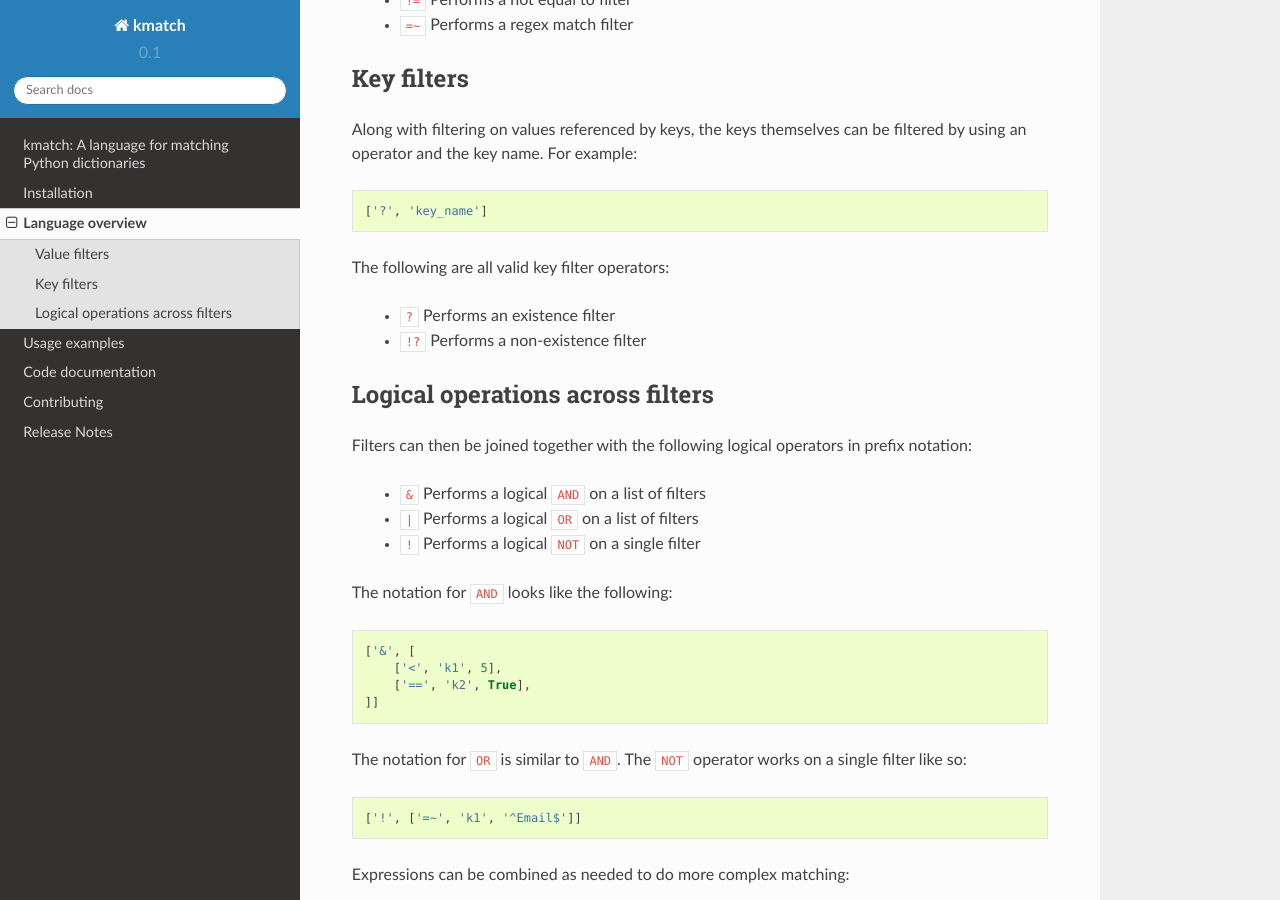
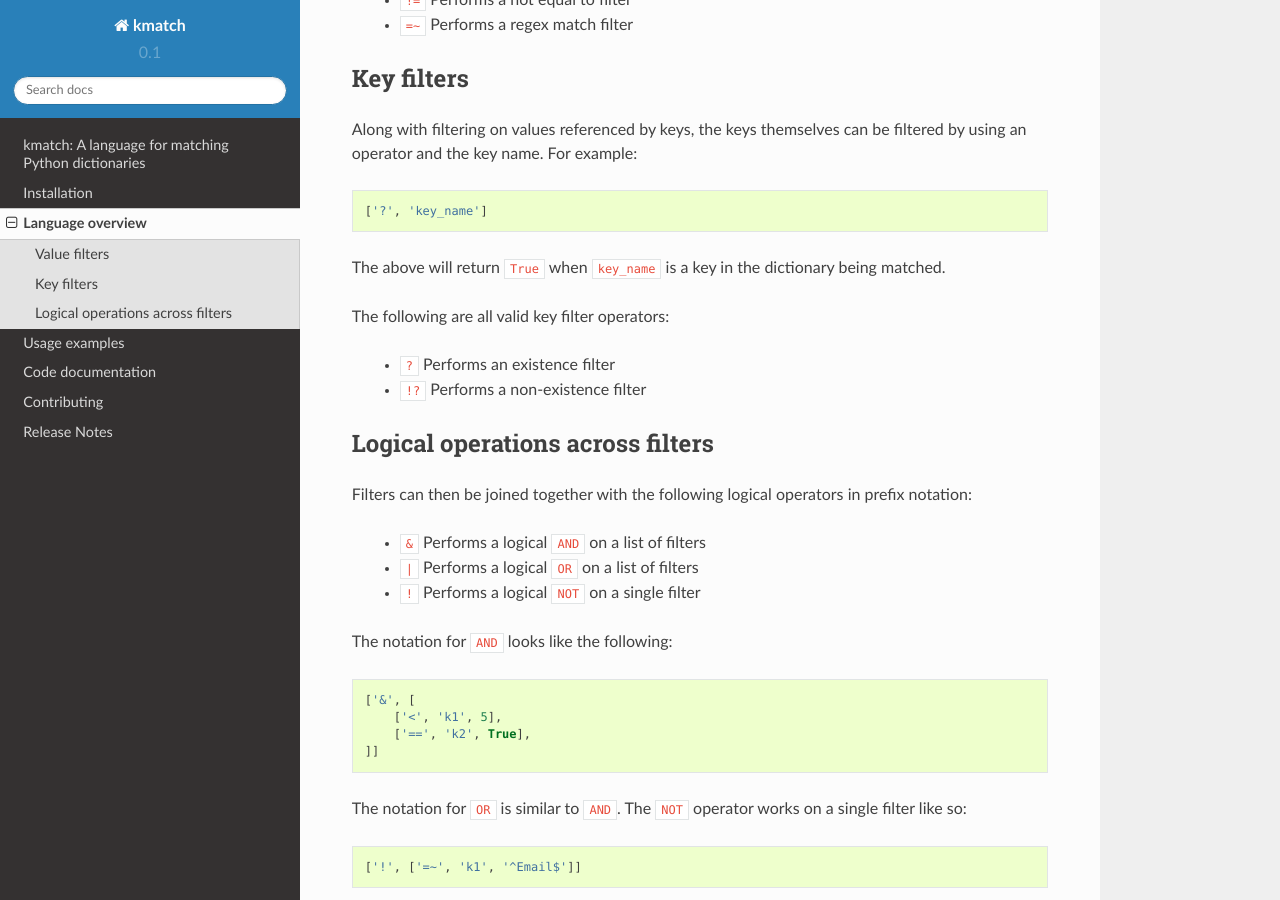
Before and after one commit to ambitioninc/kmatch, a Sphinx documentation site: the page built from docs/language_overview.rst, in a window 1280 px wide and 900 px high, scrolled down 686 px. Built offline with Sphinx 7.4.7 and the Read the Docs theme 2.0.0, drawn with Linux system fonts in a browser that asks for light colours.

Commit message:
added more docs explanations

```diff
--- a/docs/language_overview.rst
+++ b/docs/language_overview.rst
@@ -30,6 +30,8 @@ Along with filtering on values referenced by keys, the keys themselves can be fi
 .. code-block:: python
 
     ['?', 'key_name']
+
+The above will return ``True`` when ``key_name`` is a key in the dictionary being matched.
 
 The following are all valid key filter operators:
 
```
